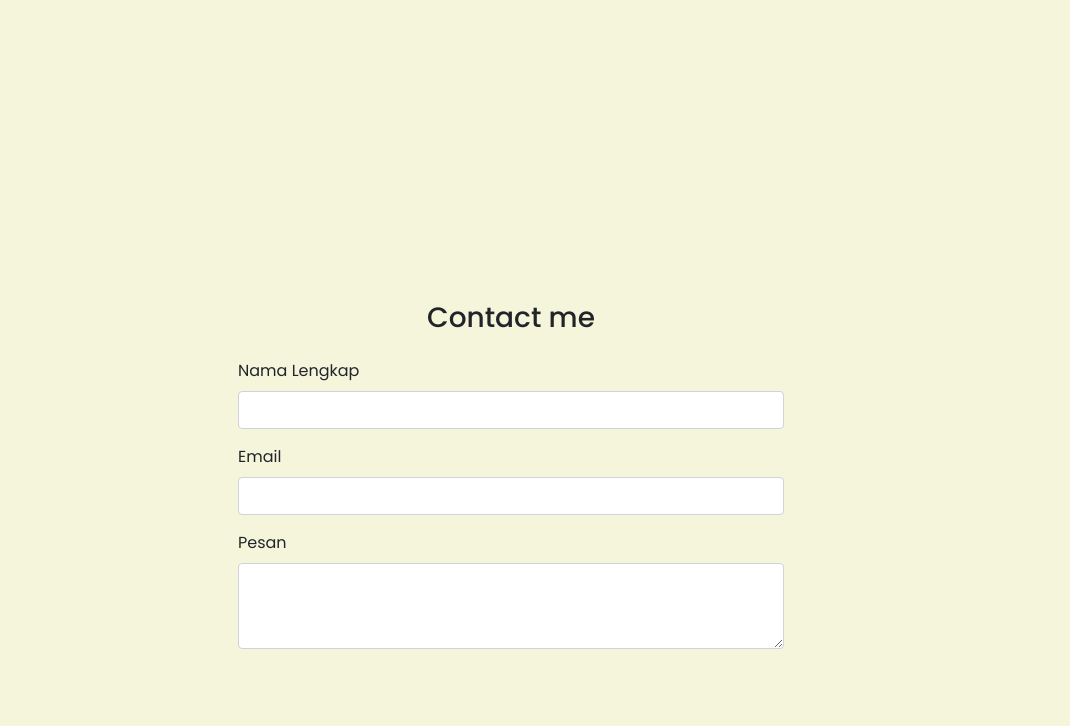
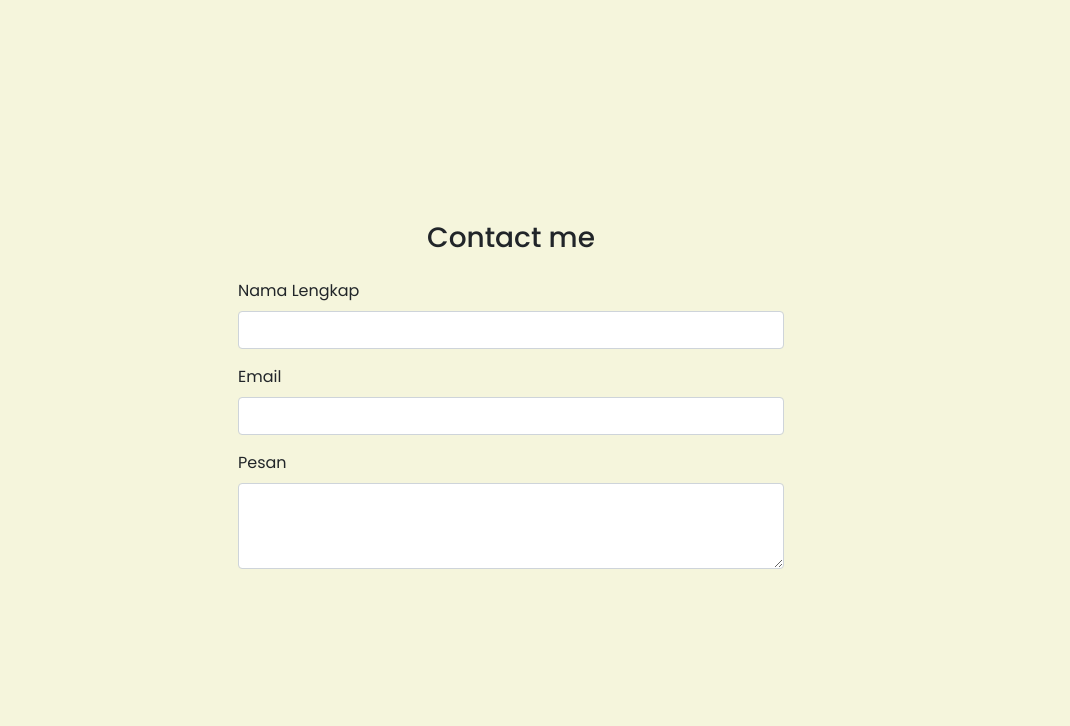
Before and after one commit to alfnzs/alfnzs.github.io, a plain HTML site: page index.html in a window 1280 px wide. Shown: the part 2714-3440 px from the top of the page, without its empty margins (129-1199 px from the left). Drawn offline with nearby package versions, Linux system fonts and the light colour scheme.

Commit message:
second commit

```diff
--- a/style.css
+++ b/style.css
@@ -81,8 +81,8 @@ nav a.active {
 
 #contact {
   background-color: beige;
-  padding-top: 15rem;
-  padding-bottom: 10rem;
+  padding-top: 10rem;
+  padding-bottom: 0rem;
 }
 
 #testimoni {
```
